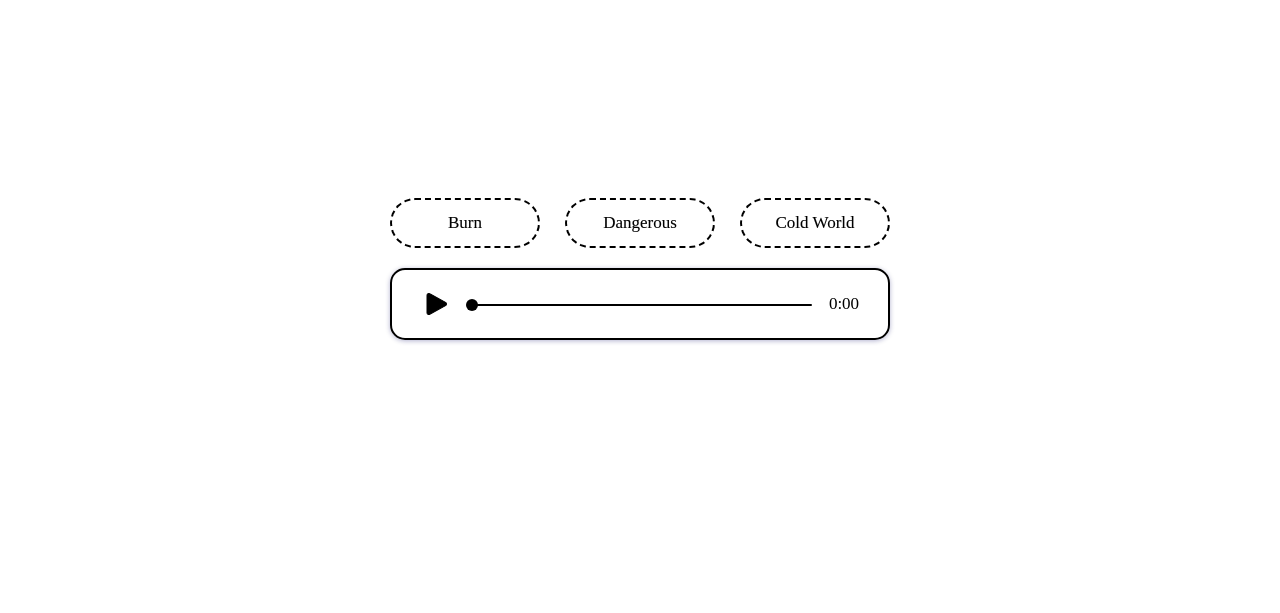
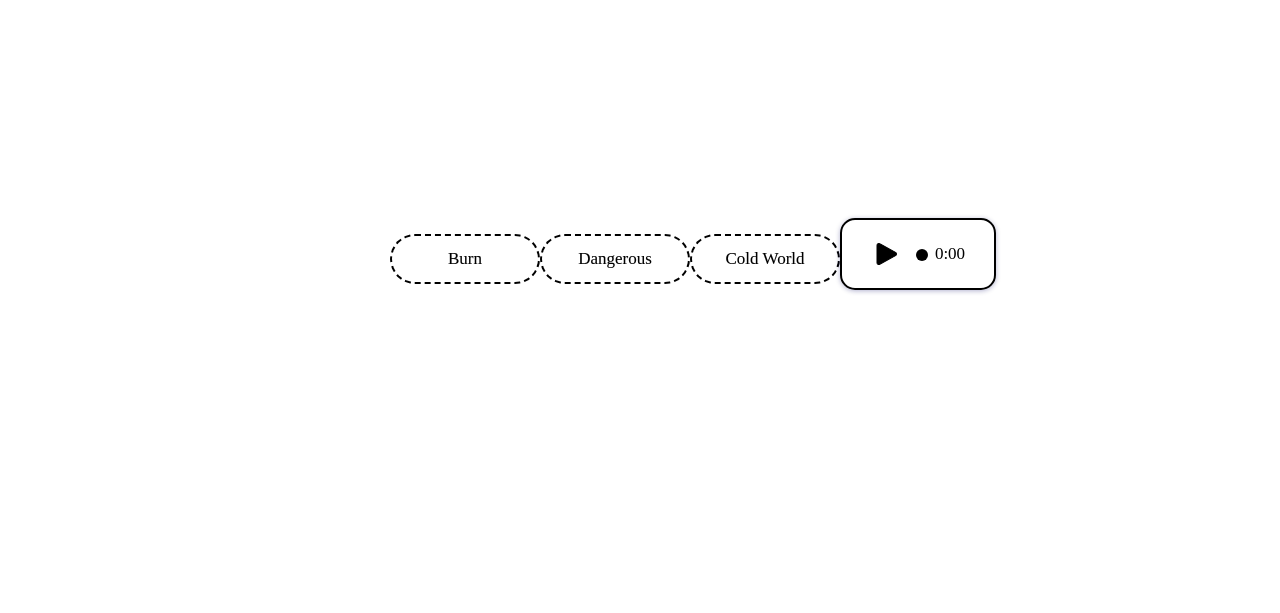
Before and after one commit to milkyjae/cjm.zone, a plain HTML site: page audio-player.html in a window 1280 px wide. Shown: the part 123-736 px from the top of the page. Drawn offline with Linux system fonts and the light colour scheme; a web font is replaced by a local one.

Commit message:
Update audio-player.html

```diff
--- a/audio-player.html
+++ b/audio-player.html
@@ -51,7 +51,7 @@
             </div>
         </div>
     </div>
-    <div class="player-conainer">
+<!--     <div class="player-conainer"> -->
         <div class="playlist">
             <div class="tracks">
                 <div id="one"><p>Burn</p></div>
@@ -66,7 +66,7 @@
                     <p>Cold World</p>
                 </div>
             </div>
-        </div>
+<!--         </div> -->
         <audio id="player" src=""></audio> <!-- should be src = " trax/coldworld.wav"-->
         <div class="player">
             <div class="control">
```
